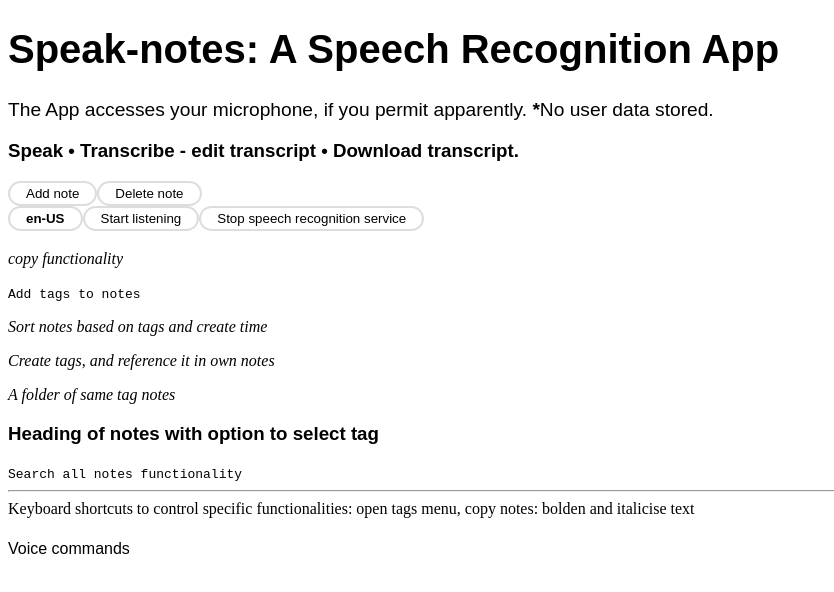
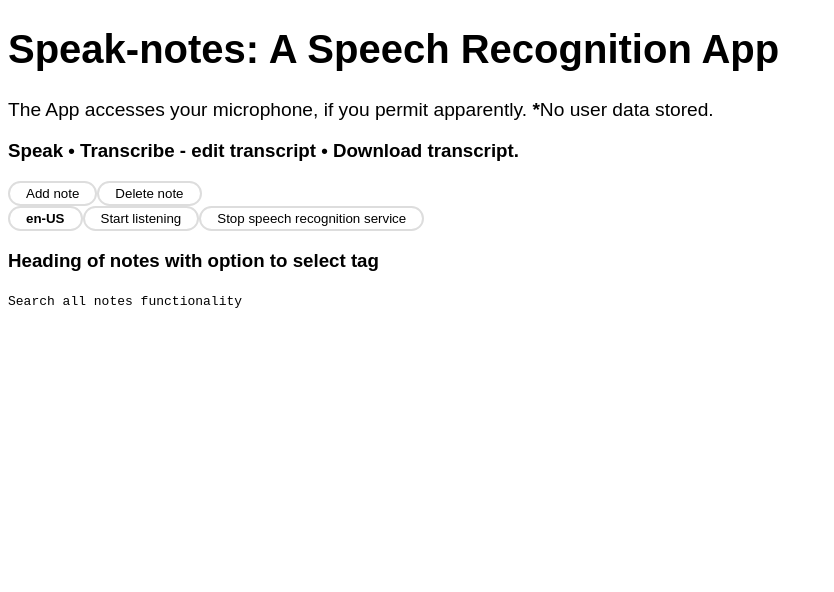
Before and after one commit to contigen/speak-notes, a React (Create React App) app: page / in a window 1280 px wide. Shown: the top 592 px of the page, without its empty margins (0-834 px from the left). Built offline with nearby package versions, Linux system fonts and the light colour scheme.

Commit message:
remove some HTML

```diff
--- a/src/App.js
+++ b/src/App.js
@@ -25,21 +25,8 @@ function App() {
         <SpeechRecognition key={idx} />
       ))}
       <InternetAccessMessage />
-      <pre>copy functionality</pre>
-      <code>Add tags to notes</code>
-      <pre>Sort notes based on tags and create time</pre>
-      <pre>Create tags, and reference it in own notes</pre>
-      <pre>A folder of same tag notes</pre>
       <h3>Heading of notes with option to select tag</h3>
       <code>Search all notes functionality</code>
-      <hr />
-      <kbd>
-        Keyboard shortcuts to control specific functionalities: open tags menu,
-        copy notes: bolden and italicise text
-      </kbd>
-      <p>
-        <small>Voice commands</small>
-      </p>
     </>
   );
 }
```
